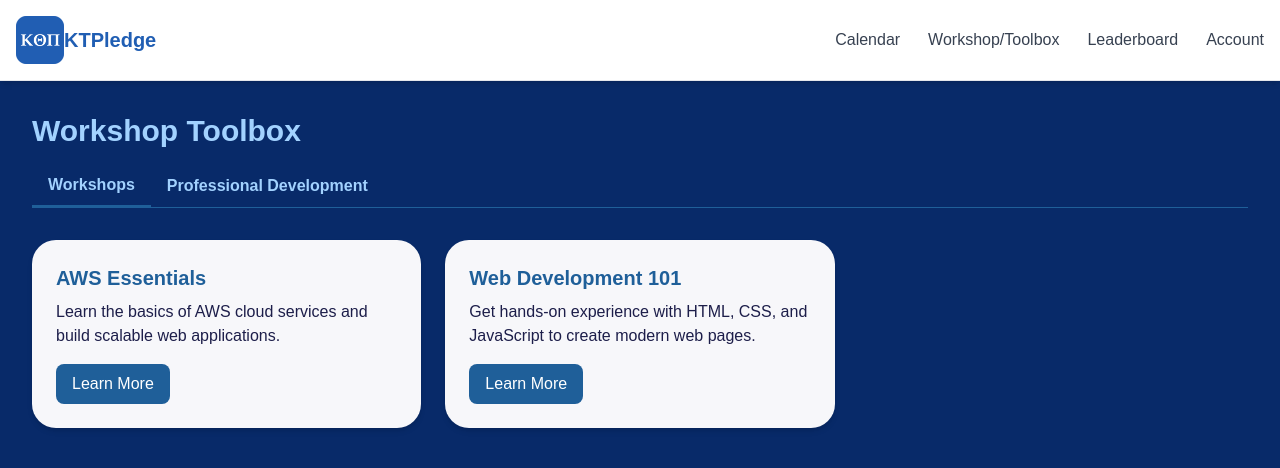
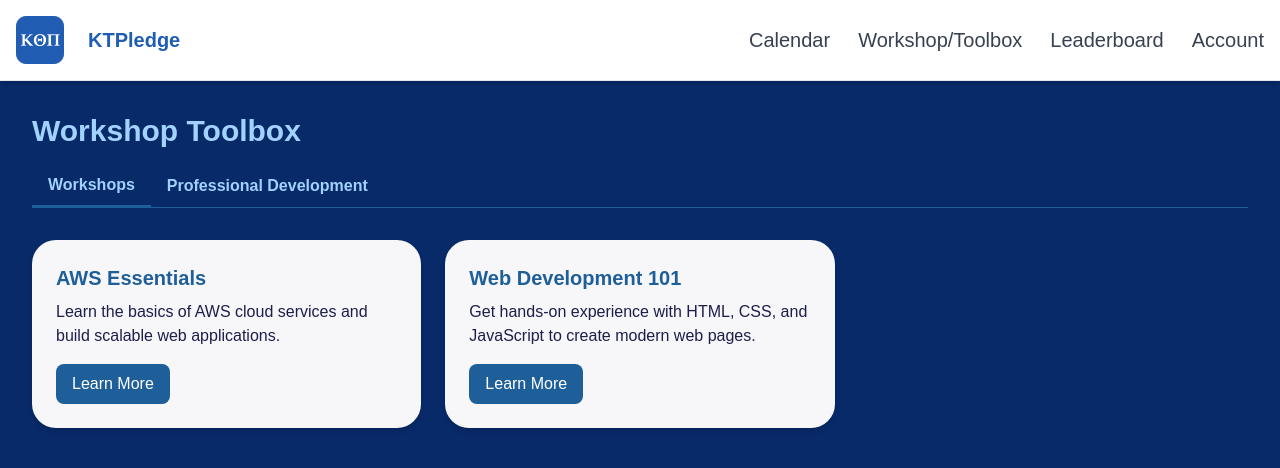
Before and after one commit to HeartyFeels/KTP-Hackathon, a Next.js app in the folder frontend/: page /workshop in a window 1280 px wide. Shown: the top 468 px of the page. Built offline with nearby package versions, Linux system fonts and the light colour scheme.

Commit message:
nav bar fixes

```diff
--- a/frontend/src/app/components/Navbar.tsx
+++ b/frontend/src/app/components/Navbar.tsx
@@ -11,10 +11,10 @@ const Navbar: FC = () => {
           {/* Make the logo clickable and lead to the homepage */}
           <a href="/" className="flex items-center">
             <Image src={logo} alt="KTP Logo" className="h-12 w-12" />
-            <div className="text-[#205eb3] font-bold text-xl">KTPledge</div>
+            <div className="text-[#205eb3] font-bold text-xl space-x-6 pl-6 text-[26px]">KTPledge</div>
           </a>
         </div>
-        <ul className="flex space-x-7">
+        <ul className="flex space-x-7 text-[20px]">
           <li><a href="/calendar" className="text-gray-700 hover:text-blue-500">Calendar</a></li>
           <li><a href="/workshop" className="text-gray-700 hover:text-blue-500">Workshop/Toolbox</a></li>
           <li><a href="/leaderboard" className="text-gray-700 hover:text-blue-500">Leaderboard</a></li>
```
